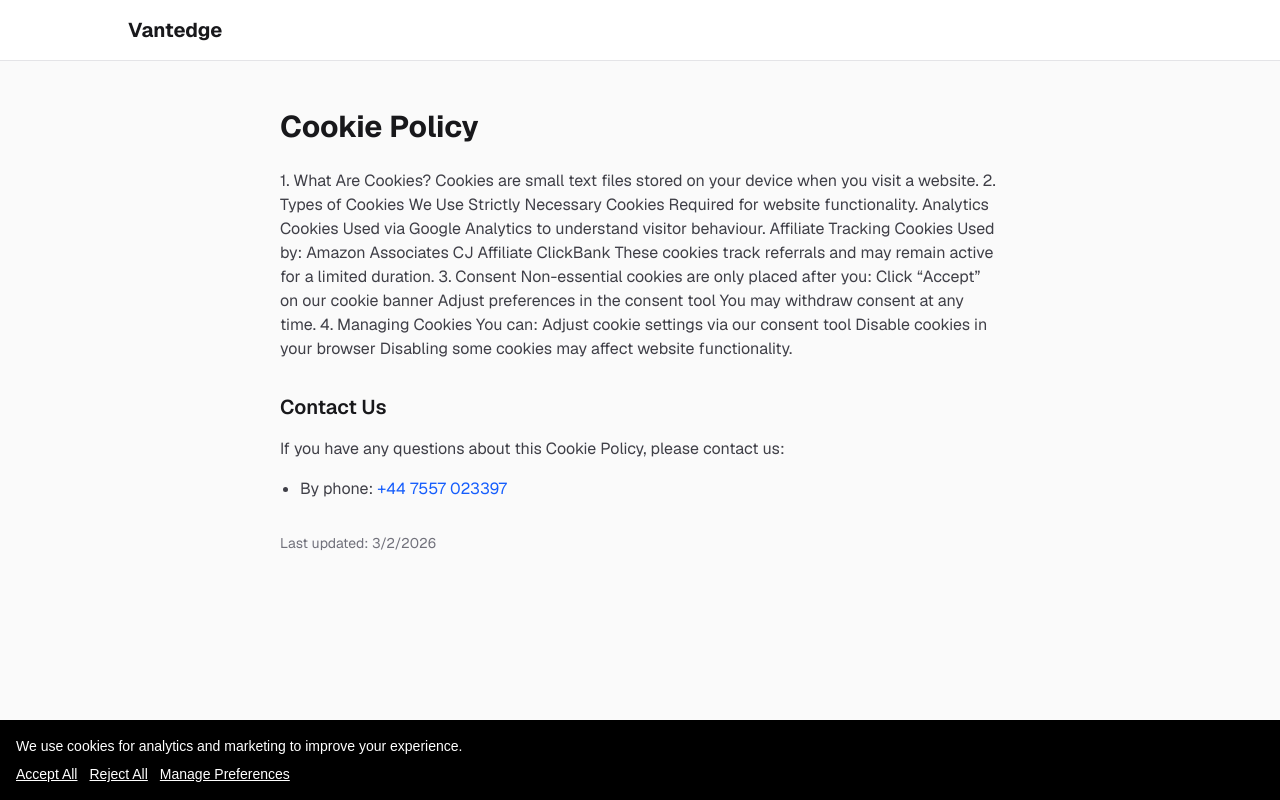
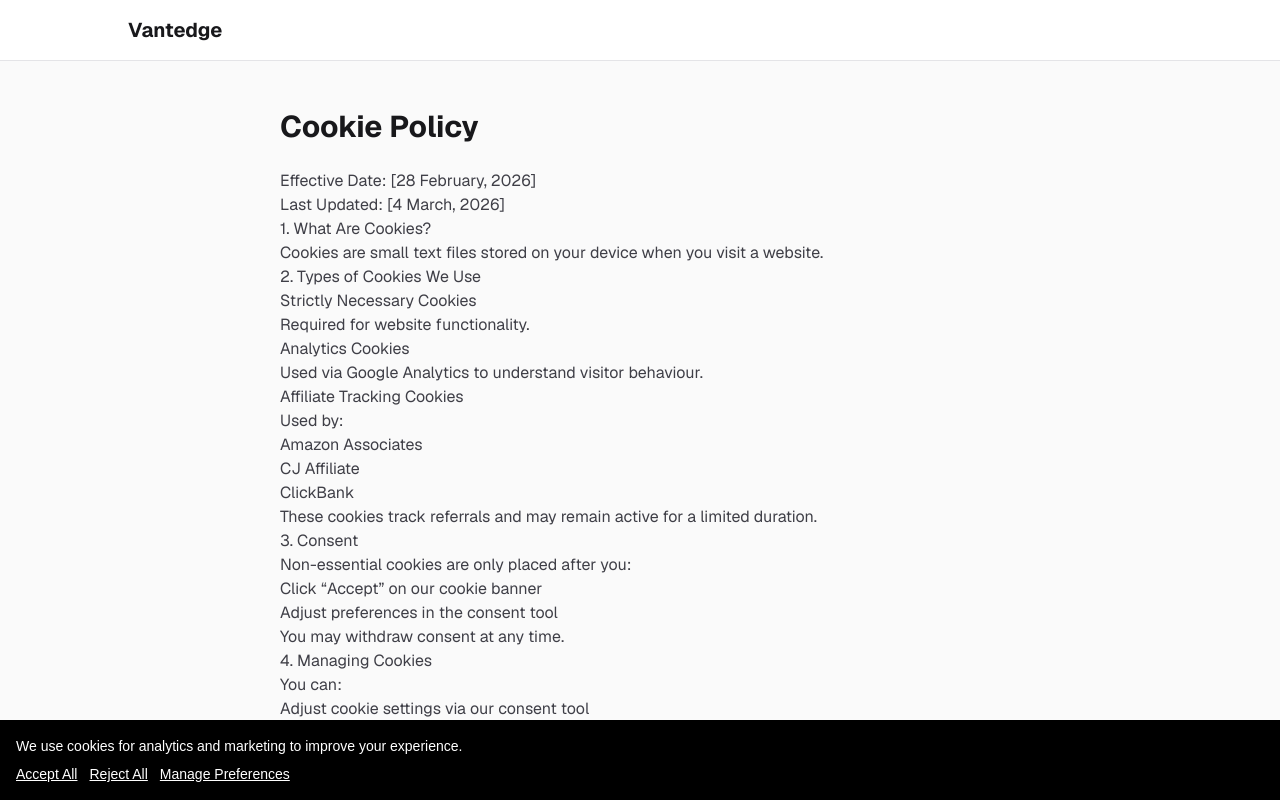
Before and after one commit to uchennaezeilo/vantedge, a Next.js app: page /cookie-policy in a window 1280 px wide. Shown: the top 800 px of the page. Built offline with nearby package versions, Linux system fonts and the light colour scheme.

Commit message:
Updating articles slug

```diff
--- a/app/affiliate-policy/page.tsx
+++ b/app/affiliate-policy/page.tsx
@@ -18,19 +18,24 @@ export default function AffiliatePolicyPage() {
       <main className="max-w-3xl mx-auto py-12 px-6">
         <h1 className="text-3xl font-bold mb-6">Affiliate Policy</h1>
         <div className="prose dark:prose-invert max-w-none text-zinc-700 dark:text-zinc-300">
-          <p className="mb-4">
-           Affiliate Disclosure
+          <p>Effective Date: [28 February, 2026]</p>
+          <p>Last Updated: [4 March, 2026]</p>
 
-Vantedge participates in affiliate marketing programs, including:
+          <h2>Affiliate Disclosure</h2>
+          <p>Vantedge participates in affiliate marketing programs. This means we may earn commissions when you click on our links and make purchases through the sites we link to. However, this comes at no additional cost to you.</p>
 
-Amazon Associates, CJ Affiliate, ClickBank and others which we may add from time to time.
+          <p>We are a part of several affiliate programs, including but not limited to:</p>
+          <ul>
+            <li>Amazon Associates</li>
+            <li>CJ Affiliate</li>
+            <li>ClickBank</li>
+          </ul>
 
-This means we may earn commissions when you click links and make purchases.
+          <p>We may add or remove affiliate programs from time to time.</p>
 
-There is no additional cost to you.
+          <p>Our participation in these programs does not influence the content, topics, or posts we publish. We are committed to providing honest and unbiased information. We only recommend products and services that we believe will provide value to our readers.</p>
 
-We only recommend products we believe may provide value.
-          </p>
+          <p>Vantedge is a for-profit business, and these commissions help us to keep the site running and continue to produce high-quality content.</p>
 
           <h2 className="text-xl font-semibold mt-8 mb-4 text-zinc-900 dark:text-zinc-100">Contact Us</h2>
           <p className="mb-4">
@@ -41,10 +46,6 @@ We only recommend products we believe may provide value.
               By phone: <a href="tel:+447557023397" className="text-blue-600 hover:underline">+44 7557 023397</a>
             </li>
           </ul>
-
-          <p className="text-sm text-zinc-500 mt-8">
-            Last updated: {new Date().toLocaleDateString()}
-          </p>
         </div>
       </main>
     </div>
--- a/app/cookie-policy/page.tsx
+++ b/app/cookie-policy/page.tsx
@@ -18,52 +18,43 @@ export default function CookiePolicyPage() {
       <main className="max-w-3xl mx-auto py-12 px-6">
         <h1 className="text-3xl font-bold mb-6">Cookie Policy</h1>
         <div className="prose dark:prose-invert max-w-none text-zinc-700 dark:text-zinc-300">
-          <p className="mb-4">
-          1. What Are Cookies?
+          <p>Effective Date: [28 February, 2026]</p>
+          <p>Last Updated: [4 March, 2026]</p>
 
-Cookies are small text files stored on your device when you visit a website.
+          <h2>1. What Are Cookies?</h2>
+          <p>Cookies are small text files stored on your device when you visit a website.</p>
 
-2. Types of Cookies We Use
-Strictly Necessary Cookies
+          <h2>2. Types of Cookies We Use</h2>
+          <h3>Strictly Necessary Cookies</h3>
+          <p>Required for website functionality.</p>
 
-Required for website functionality.
+          <h3>Analytics Cookies</h3>
+          <p>Used via Google Analytics to understand visitor behaviour.</p>
 
-Analytics Cookies
+          <h3>Affiliate Tracking Cookies</h3>
+          <p>Used by:</p>
+          <ul>
+            <li>Amazon Associates</li>
+            <li>CJ Affiliate</li>
+            <li>ClickBank</li>
+          </ul>
+          <p>These cookies track referrals and may remain active for a limited duration.</p>
 
-Used via Google Analytics to understand visitor behaviour.
+          <h2>3. Consent</h2>
+          <p>Non-essential cookies are only placed after you:</p>
+          <ul>
+            <li>Click “Accept” on our cookie banner</li>
+            <li>Adjust preferences in the consent tool</li>
+          </ul>
+          <p>You may withdraw consent at any time.</p>
 
-Affiliate Tracking Cookies
-
-Used by:
-
-Amazon Associates
-
-CJ Affiliate
-
-ClickBank
-
-These cookies track referrals and may remain active for a limited duration.
-
-3. Consent
-
-Non-essential cookies are only placed after you:
-
-Click “Accept” on our cookie banner
-
-Adjust preferences in the consent tool
-
-You may withdraw consent at any time.
-
-4. Managing Cookies
-
-You can:
-
-Adjust cookie settings via our consent tool
-
-Disable cookies in your browser
-
-Disabling some cookies may affect website functionality.
-          </p>
+          <h2>4. Managing Cookies</h2>
+          <p>You can:</p>
+          <ul>
+            <li>Adjust cookie settings via our consent tool</li>
+            <li>Disable cookies in your browser</li>
+          </ul>
+          <p>Disabling some cookies may affect website functionality.</p>
 
           <h2 className="text-xl font-semibold mt-8 mb-4 text-zinc-900 dark:text-zinc-100">Contact Us</h2>
           <p className="mb-4">
@@ -71,13 +62,12 @@ Disabling some cookies may affect website functionality.
           </p>
           <ul className="list-disc pl-5 mb-4 space-y-2">
             <li>
+              By email: <a href="mailto:hello@vantedge.uk" className="text-blue-600 hover:underline">hello@vantedge.uk</a>
+            </li>
+            <li>
               By phone: <a href="tel:+447557023397" className="text-blue-600 hover:underline">+44 7557 023397</a>
             </li>
           </ul>
-
-          <p className="text-sm text-zinc-500 mt-8">
-            Last updated: {new Date().toLocaleDateString()}
-          </p>
         </div>
       </main>
     </div>
--- a/app/disclaimer/page.tsx
+++ b/app/disclaimer/page.tsx
@@ -18,25 +18,23 @@ export default function DisclaimerPage() {
       <main className="max-w-3xl mx-auto py-12 px-6">
         <h1 className="text-3xl font-bold mb-6">Disclaimer</h1>
         <div className="prose dark:prose-invert max-w-none text-zinc-700 dark:text-zinc-300">
-          <p className="mb-4">
-          General Disclaimer
+          <p>Effective Date: [28 February, 2026]</p>
+          <p>Last Updated: [4 March, 2026]</p>
 
-The information on vantedge.uk is provided for general informational purposes only.
+          <h2>General Disclaimer</h2>
+          <p>The information on vantedge.uk is provided for general informational purposes only.</p>
 
-We do not provide:
+          <p>We do not provide:</p>
+          <ul>
+            <li>Medical advice</li>
+            <li>Legal advice</li>
+            <li>Financial advice</li>
+            <li>Professional services</li>
+          </ul>
 
-Medical advice
+          <p>Always seek qualified professional advice before making decisions.</p>
 
-Legal advice
-
-Financial advice
-
-Professional services
-
-Always seek qualified professional advice before making decisions.
-
-Use of this website is at your own risk.
-          </p>
+          <p>Use of this website is at your own risk.</p>
 
           <h2 className="text-xl font-semibold mt-8 mb-4 text-zinc-900 dark:text-zinc-100">Contact Us</h2>
           <p className="mb-4">
@@ -44,13 +42,12 @@ Use of this website is at your own risk.
           </p>
           <ul className="list-disc pl-5 mb-4 space-y-2">
             <li>
+              By email: <a href="mailto:hello@vantedge.uk" className="text-blue-600 hover:underline">hello@vantedge.uk</a>
+            </li>
+            <li>
               By phone: <a href="tel:+447557023397" className="text-blue-600 hover:underline">+44 7557 023397</a>
             </li>
           </ul>
-
-          <p className="text-sm text-zinc-500 mt-8">
-            Last updated: {new Date().toLocaleDateString()}
-          </p>
         </div>
       </main>
     </div>
```
